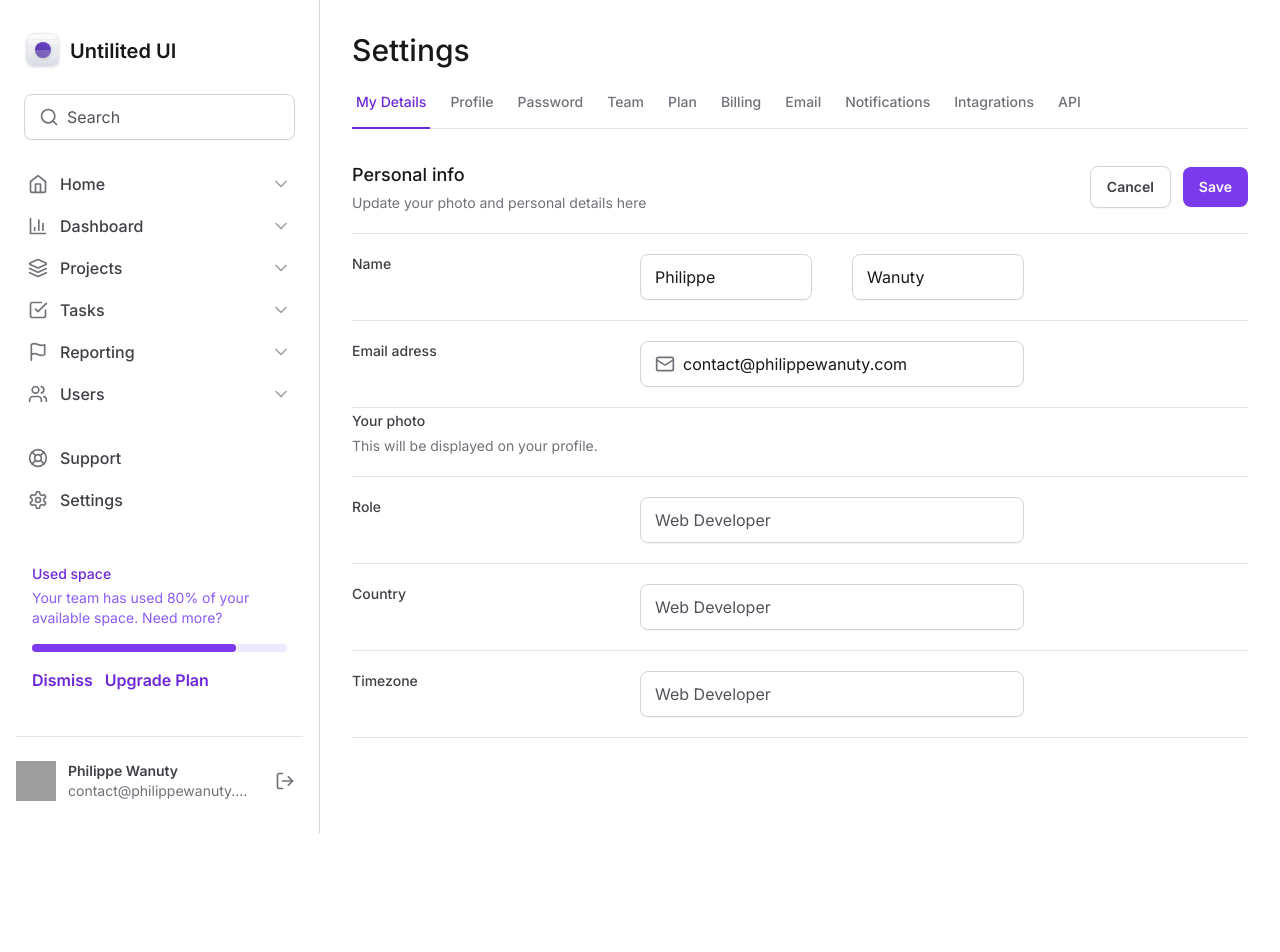
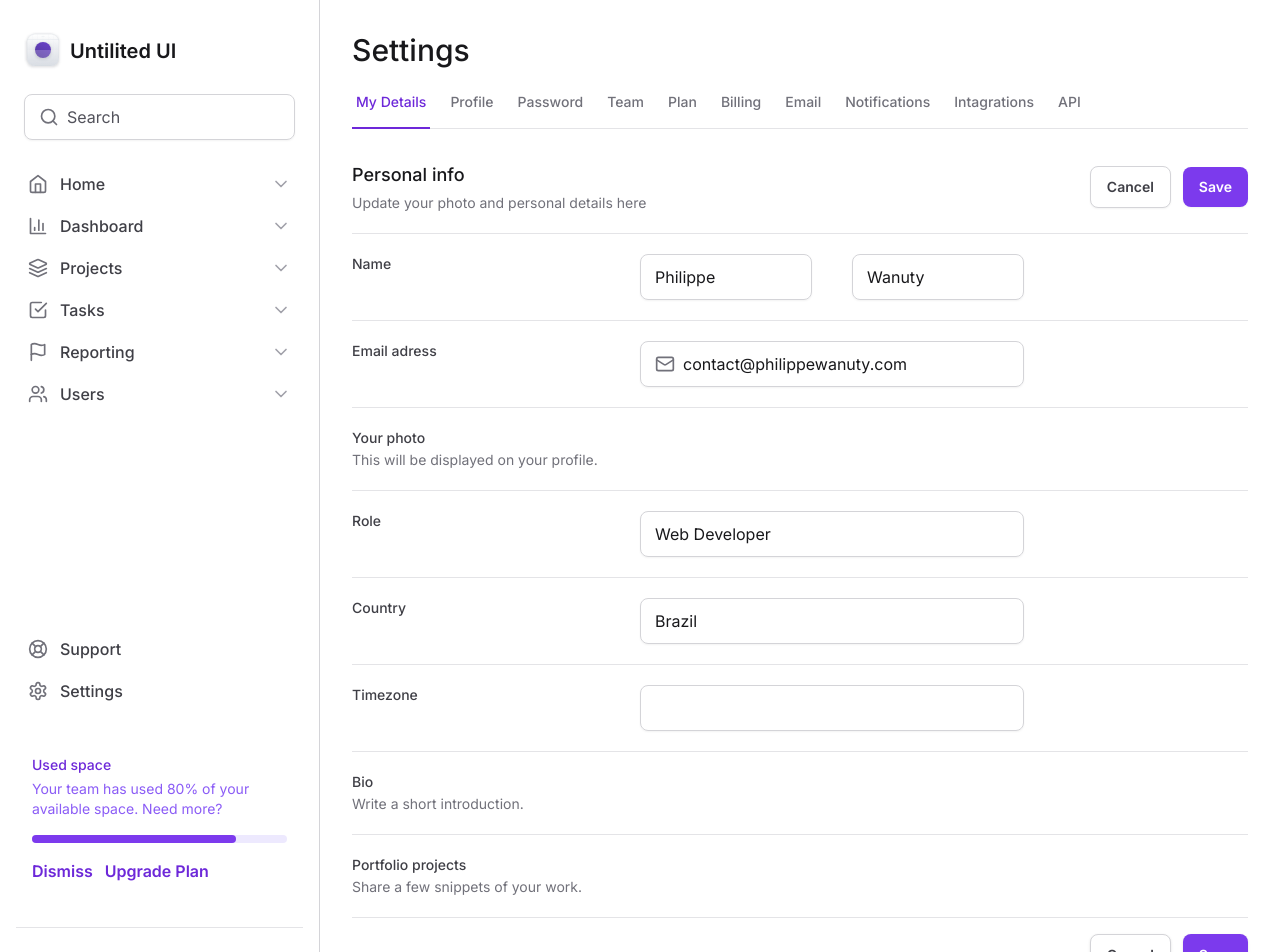
Before and after one commit to philippewanuty/Rocketseat, a Next.js app in the folder Ignite/Tailwind/tailwind-next/: page / in a window 1280 px wide. Shown: the top 952 px of the page. Before the commit the page ends 833 px from the top, so only its background shows below. Built offline with nearby package versions, Linux system fonts and the light colour scheme; grey boxes are pictures that could not be loaded.

Commit message:
Adding rest of itens page

```diff
--- a/Ignite/Tailwind/tailwind-next/src/components/SettingsTabs/BodyPage.tsx
+++ b/Ignite/Tailwind/tailwind-next/src/components/SettingsTabs/BodyPage.tsx
@@ -19,7 +19,6 @@ export function BodyPage() {
           </button>
         </div>
       </div>
-      {/* End-personal info */}
 
       {/* Name */}
       <form id="settings" className="pt-5 flex flex-col w-full ">
@@ -36,81 +35,97 @@ export function BodyPage() {
             </InputRoot>
           </div>
         </div>
-        {/* End-Name */}
 
         {/* Email Adress */}
 
         <div className=" grid grid-cols-form pt-5 pb-5 border-b border-zinc-200  ">
-          <label className="text-sm font-medium text-zinc-700">Email adress</label>
+          <label htmlFor="email" className="text-sm font-medium text-zinc-700">
+            Email adress
+          </label>
 
           <div className="">
             <InputRoot>
               <InputPrefix>
                 <MailIcon className="h-5 w-5 text-zinc-500" />
               </InputPrefix>
-              <InputControl id="email" type='email' defaultValue="contact@philippewanuty.com"></InputControl>
+              <InputControl id="email" type="email" defaultValue="contact@philippewanuty.com"></InputControl>
             </InputRoot>
           </div>
         </div>
-        {/* End-Email Adress */}
+
         {/* Your foto */}
-        <div className="flex items-center justify-between border-b  border-zinc-200 pb-5  ">
-          <div className="space-y-1 ">
-            <label className="text-sm font-medium text-zinc-700">Your photo</label>
-            <p className="text-sm font-normal text-zinc-500">This will be displayed on your profile.</p>
-          </div>
+
+        <div className="flex items-center justify-between border-b  border-zinc-200 pt-5 pb-5  ">
+          <label htmlFor="yourfoto" className="text-sm font-medium text-zinc-700">
+            Your photo
+            <span className="mt-0.5 block text-sm font-normal text-zinc-500">This will be displayed on your profile.</span>
+          </label>
         </div>
 
         {/* Role */}
         <div className=" grid grid-cols-form pt-5 pb-5 border-b border-zinc-200  ">
-          <label className="text-sm font-medium text-zinc-700">Role</label>
+          <label htmlFor="role" className="text-sm font-medium text-zinc-700">
+            Role
+          </label>
 
           <div className="">
             <InputRoot>
-              <InputControl id="firstName" placeholder="Web Developer"></InputControl>
+              <InputControl id="role" defaultValue="Web Developer"></InputControl>
             </InputRoot>
           </div>
         </div>
 
-        {/* End - Role */}
-
         {/* Country */}
         <div className=" grid grid-cols-form pt-5 pb-5 border-b border-zinc-200  ">
-          <label className="text-sm font-medium text-zinc-700">Country</label>
+          <label htmlFor="country" className="text-sm font-medium text-zinc-700">
+            Country
+          </label>
 
           <div className="">
             <InputRoot>
-              <InputControl id="firstName" placeholder="Web Developer"></InputControl>
+              <InputControl id="country" defaultValue="Brazil"></InputControl>
             </InputRoot>
           </div>
         </div>
 
-        {/* End - Country */}
-
         {/* Timezone */}
         <div className=" grid grid-cols-form pt-5 pb-5 border-b border-zinc-200  ">
-          <label className="text-sm font-medium text-zinc-700">Timezone</label>
+          <label htmlFor="timezone" className="text-sm font-medium text-zinc-700">
+            Timezone
+          </label>
 
           <div className="">
             <InputRoot>
-              <InputControl id="firstName" placeholder="Web Developer"></InputControl>
+              <InputControl id="timezone" defaultValue=""></InputControl>
             </InputRoot>
           </div>
         </div>
 
-        {/* End - Timezone */}
-      </form>
+        {/* Bio */}
+        <div className="flex items-center justify-between border-b  border-zinc-200 pt-5 pb-5  ">
+          <label htmlFor="bio" className="text-sm font-medium text-zinc-700">
+            Bio
+            <span className="mt-0.5 block text-sm font-normal text-zinc-500">Write a short introduction.</span>
+          </label>
+        </div>
 
+        {/* Portfolio projects */}
+        <div className="flex items-center justify-between border-b  border-zinc-200 pt-5 pb-5  ">
+          <label htmlFor="projects" className="text-sm font-medium text-zinc-700">
+            Portfolio projects
+            <span className="mt-0.5 block text-sm font-normal text-zinc-500">Share a few snippets of your work.</span>
+          </label>
+        </div>
         {/* Final button */}
-      {/* <div className="flex flex-row gap-3 justify-end  border-t  border-zinc-200 pt-4 ">
+        <div className="flex flex-row gap-3 justify-end   pt-4 ">
           <button type="button" className="py-2.5 px-4 text text-sm font-semibold border border-zinc-300 shadow text-zinc-700 rounded-lg bg-white hover:bg-zinc-50">
             Cancel
           </button>
           <button type="button" className="py-2.5 px-4 text text-sm font-semibold rounded-lg shadow text-white  bg-violet-600 hover:bg-violet-700">
             Save
           </button>
-      </div> */}
-      {/* End- final button */}
+        </div>
+      </form>
     </div>
   );
 }
```
Lines whose indentation alone changed are shown as unchanged.
